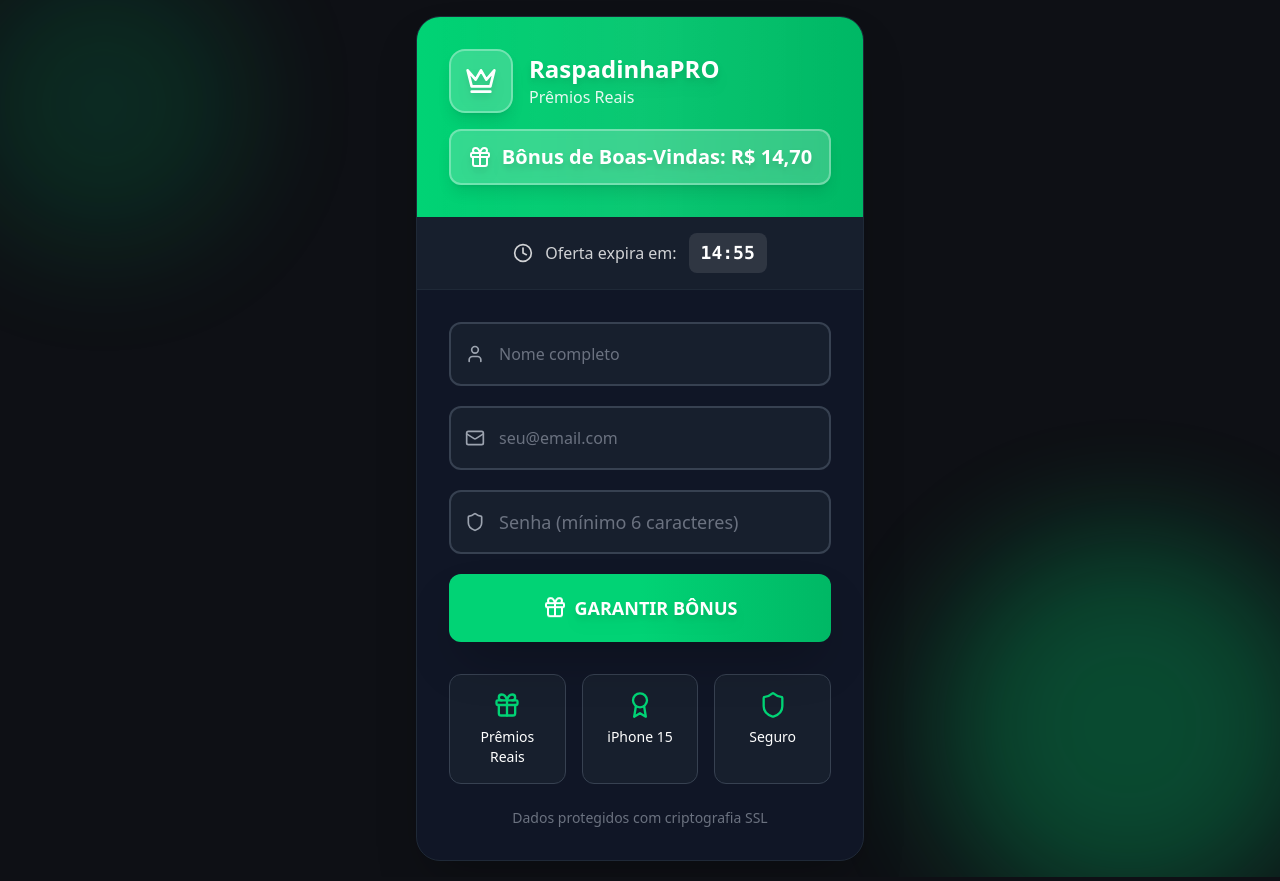
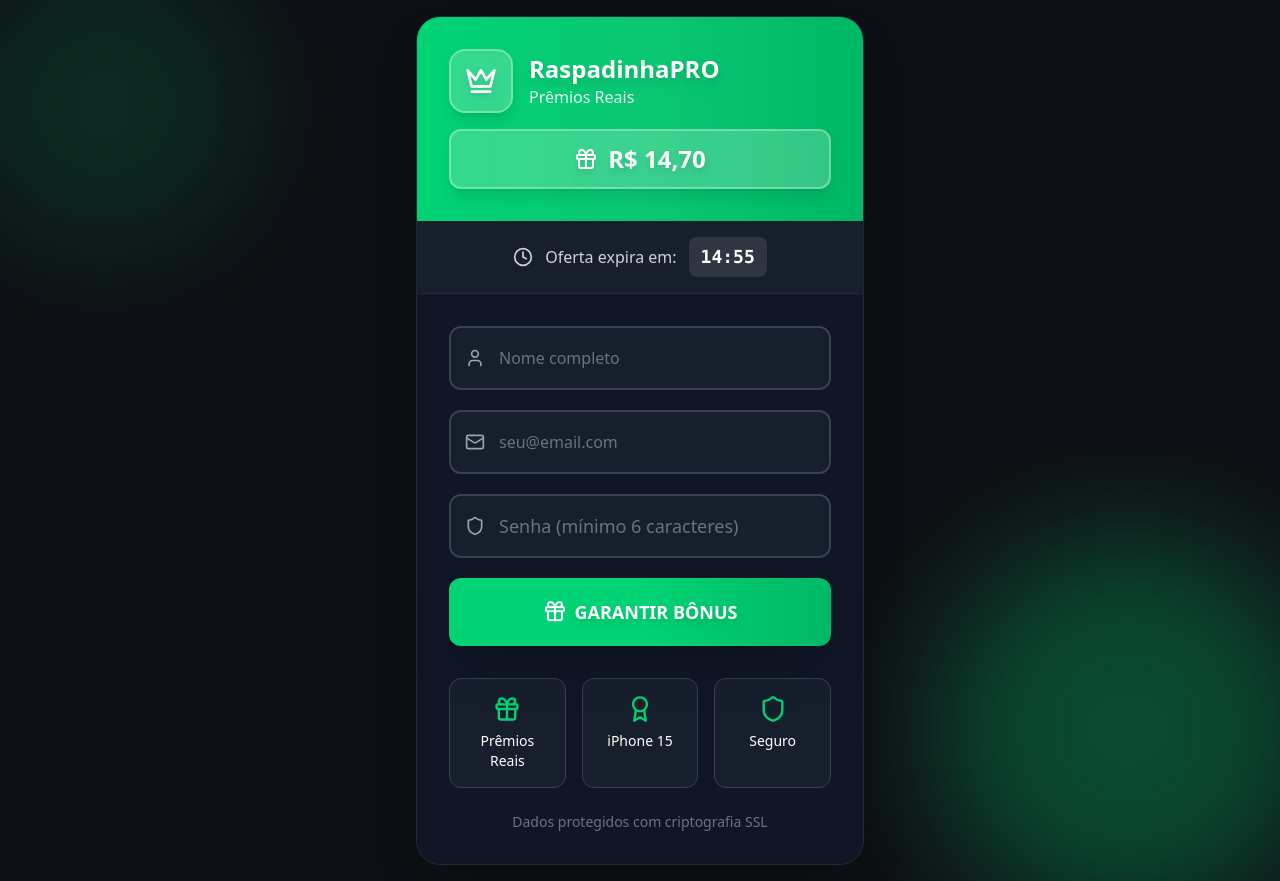
Before and after one commit to FPFAVILA/raspadinhabet, a React (Vite) app: page /cadastro in a window 1280 px wide. Built offline with nearby package versions, Linux system fonts and the light colour scheme.

Commit message:
Updated RegistrationForm.tsx

```diff
--- a/src/components/RegistrationForm.tsx
+++ b/src/components/RegistrationForm.tsx
@@ -193,9 +193,9 @@ export const RegistrationForm: React.FC<RegistrationFormProps> = ({ onRegister }
                 </div>
               </div>
 
-              <div className="flex items-center justify-center gap-2.5 bg-white/20 backdrop-blur-sm px-4 py-3 rounded-xl border-2 border-white/30 shadow-lg">
+              <div className="flex items-center justify-center gap-2.5 bg-white/20 backdrop-blur-sm px-6 py-3 rounded-xl border-2 border-white/30 shadow-lg">
                 <Gift className="w-6 h-6 text-white drop-shadow-lg" />
-                <div className="text-xl font-bold text-white whitespace-nowrap drop-shadow-lg">Bônus de Boas-Vindas: R$ 14,70</div>
+                <div className="text-2xl font-bold text-white whitespace-nowrap drop-shadow-lg">R$ 14,70</div>
               </div>
             </div>
           </div>
```
